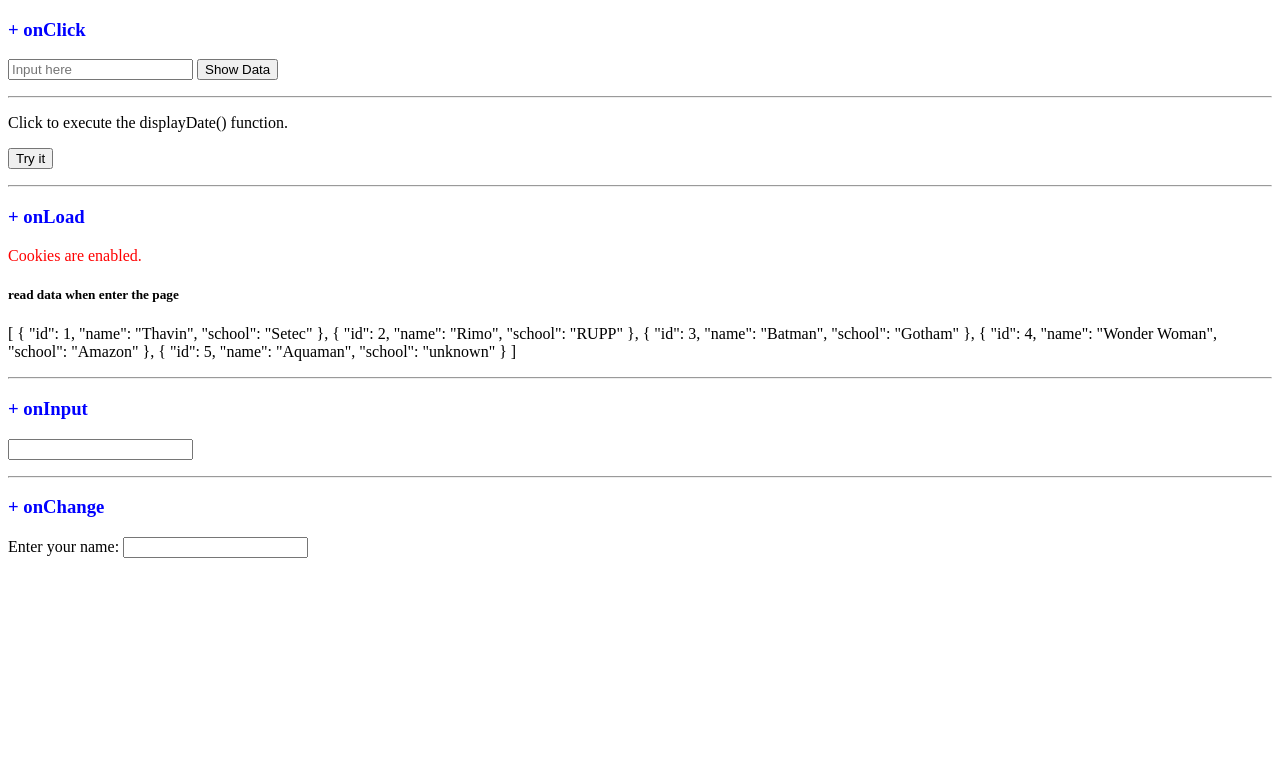
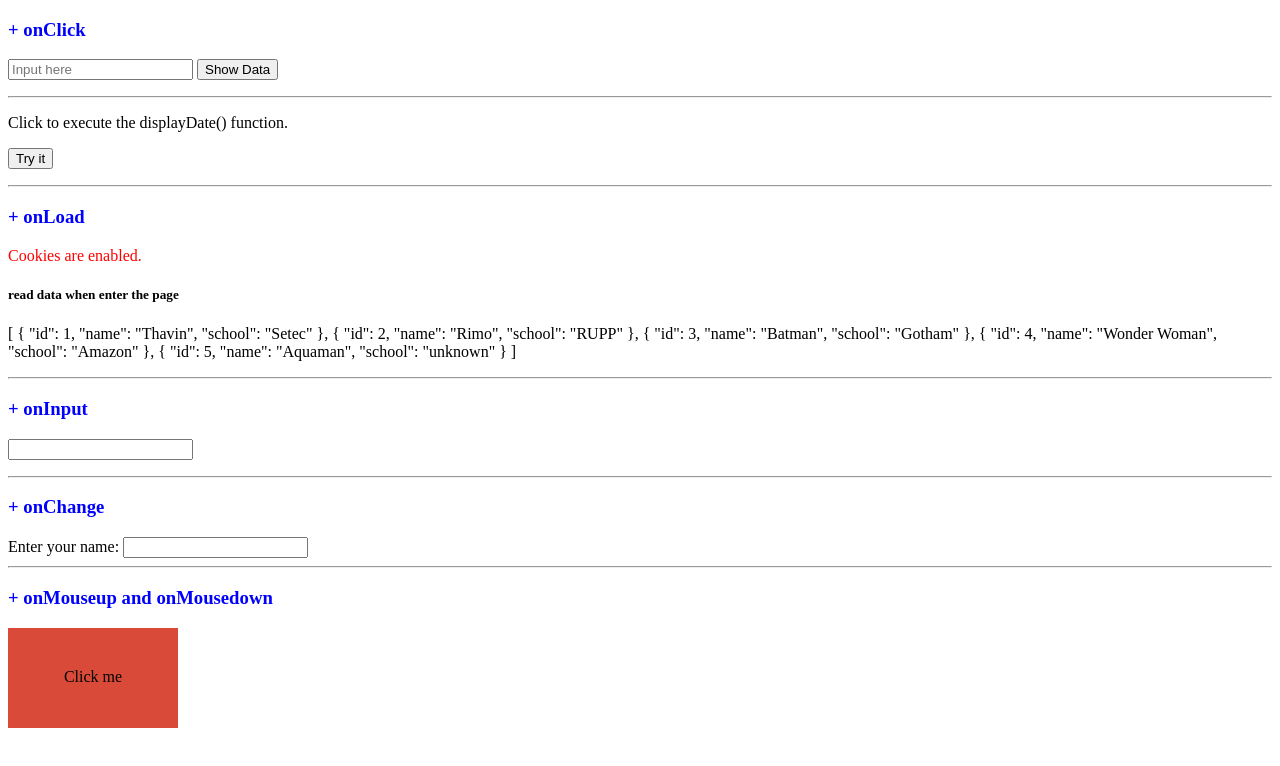
Before and after one commit to PromDarimo/Javascript_DOM_Events, a plain HTML site: page index.html in a window 1280 px wide. Drawn offline with Linux system fonts and the light colour scheme.

Commit message:
onMouseup and onMousedown event

```diff
--- a/controller.js
+++ b/controller.js
@@ -50,3 +50,19 @@ function upperCase() { //make value in inpyt field to uppercase
     const x = document.getElementById("txtUp");
     x.value = x.value.toUpperCase();
 }
+
+// onMouseup
+
+function onMouseup(){
+    txt1 = document.getElementById("mouse-text"); //id from div
+    txt1.style.backgroundColor = "orange";
+    txt1.innerHTML = "Sunset";
+
+}
+
+function onMousedown(){
+    txt1 = document.getElementById("mouse-text"); //id from div
+    txt1.style.backgroundColor = "gray";
+    txt1.innerHTML = "Moon";
+
+}
--- a/index.html
+++ b/index.html
@@ -40,6 +40,17 @@
     <h3 class="text-color-blue">+ onChange</h3>
     <!-- Conver input value to uppercase -->
     Enter your name: <input type="text" id="txtUp" onchange="upperCase()">
+    <hr>
+
+    <!-- OnMouseup and OnMousedown. holding clik event. up defult(first) and down after click hold -->
+    <h3 class="text-color-blue">+ onMouseup and onMousedown</h3>
+    <div onmouseup="onMouseup()"
+        onmousedown="onMousedown()"
+        id="mouse-text"
+        class="box"
+        style="text-align: center;"
+    >Click me</div>
+
 
     <script src="controller.js"></script>
 </body>
--- a/style.css
+++ b/style.css
@@ -1,12 +1,19 @@
-:root{
-    --color-red : red;
-    --color-blue : blue;
+:root {
+    --color-red: red;
+    --color-blue: blue;
 }
 
-.text-color-red{
-    color : var(--color-red);
+.text-color-red {
+    color: var(--color-red);
 }
 
-.text-color-blue{
-    color : var(--color-blue);
+.text-color-blue {
+    color: var(--color-blue);
 }
+
+.box {
+    background-color: #D94A38;
+    width: 90px;
+    height: 20px;
+    padding: 40px;
+}
```
